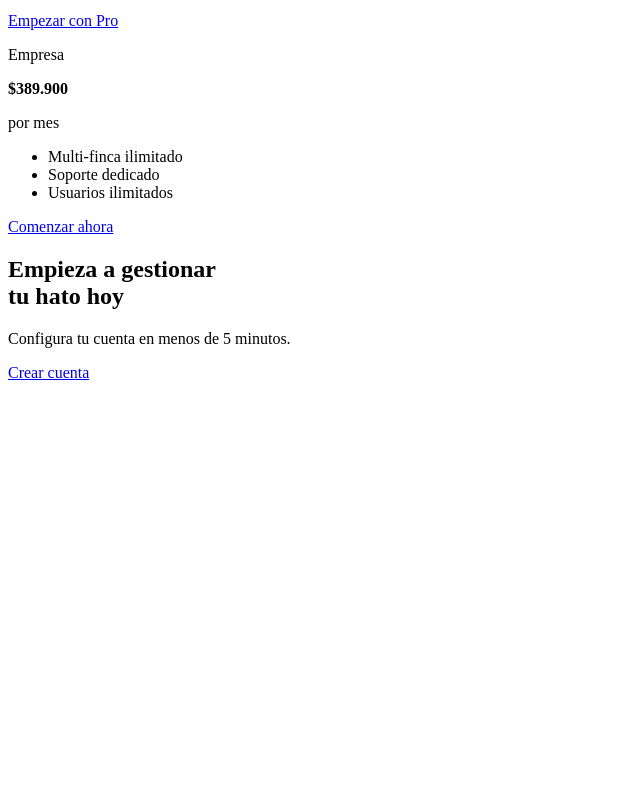
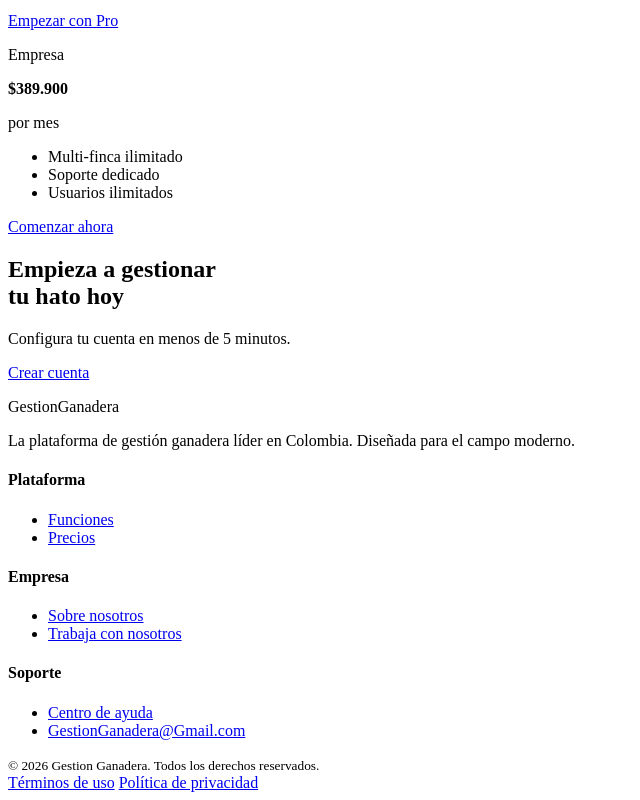
Before and after one commit to elian01martinezm-code/gestion-ganadera-landing, a plain HTML site: page index.html in a window 1280 px wide. Shown: the part 2569-3369 px from the top of the page, without its empty margins (0-640 px from the left). Before the commit the page ends 2959 px from the top, so only its background shows below. Drawn offline with Linux system fonts and the light colour scheme.

Commit message:
agrego footer

```diff
--- a/index.html
+++ b/index.html
@@ -265,5 +265,56 @@
       <p>Configura tu cuenta en menos de 5 minutos.</p>
       <a href="registrar.html" class="boton-cta-blanco">Crear cuenta</a>
     </section>
+    <footer class="pie-pagina-pro" id="contacto">
+      <div class="pie-pagina-superior">
+        <div class="columna-pie columna-pie--marca">
+          <p class="logo-pie">Gestion<span>Ganadera</span></p>
+          <p class="eslogan-pie">
+            La plataforma de gestión ganadera líder en Colombia. Diseñada para
+            el campo moderno.
+          </p>
+        </div>
+
+        <div class="columna-pie">
+          <h4 class="titulo-columna-pie">Plataforma</h4>
+          <ul class="enlaces-columna-pie">
+            <li><a href="#funciones">Funciones</a></li>
+            <li><a href="#precios">Precios</a></li>
+          </ul>
+        </div>
+
+        <div class="columna-pie">
+          <h4 class="titulo-columna-pie">Empresa</h4>
+          <ul class="enlaces-columna-pie">
+            <li><a href="#">Sobre nosotros</a></li>
+            <li><a href="#">Trabaja con nosotros</a></li>
+          </ul>
+        </div>
+
+        <div class="columna-pie">
+          <h4 class="titulo-columna-pie">Soporte</h4>
+          <ul class="enlaces-columna-pie">
+            <li><a href="#">Centro de ayuda</a></li>
+            <li>
+              <a href="mailto:GestionGanadera@Gmail.com"
+                >GestionGanadera@Gmail.com</a
+              >
+            </li>
+          </ul>
+        </div>
+      </div>
+
+      <div class="pie-pagina-inferior">
+        <div class="pie-pagina-inferior-interior">
+          <small class="termino-copyright"
+            >© 2026 Gestion Ganadera. Todos los derechos reservados.</small
+          >
+          <nav class="navegacion-legal">
+            <a href="#">Términos de uso</a>
+            <a href="#">Política de privacidad</a>
+          </nav>
+        </div>
+      </div>
+    </footer>
   </body>
 </html>
```
